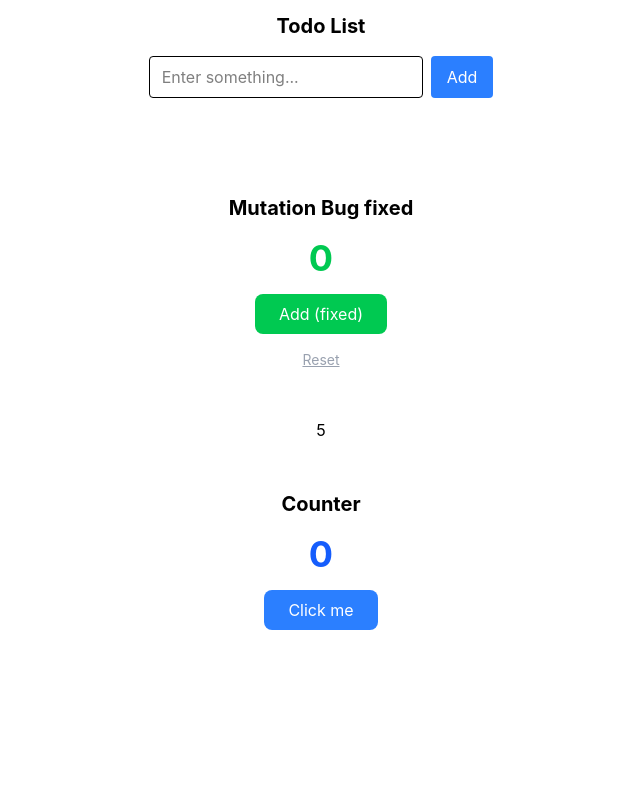
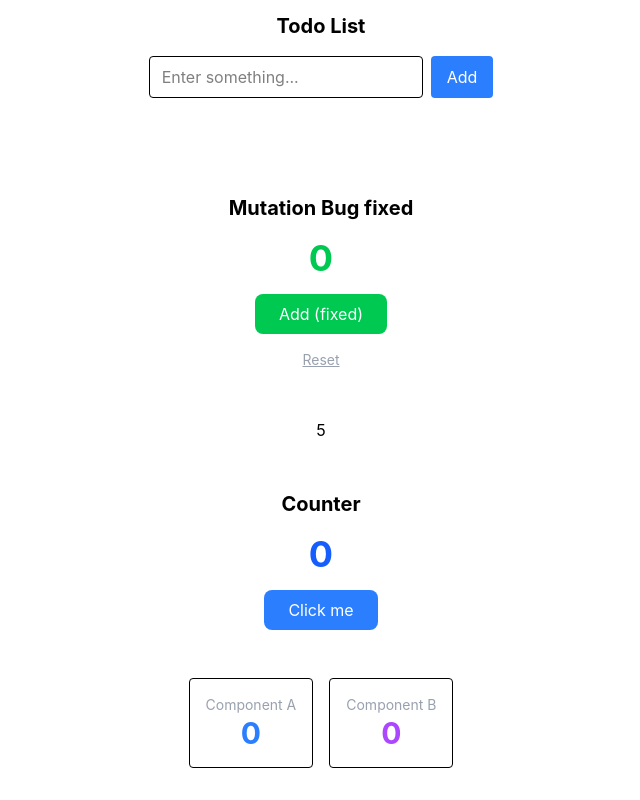
Before and after one commit to zuqiang-Yu/Zuqiang-Yu-interm-repo, a React (Vite) app in the folder Intern_onboarding_files/onboarding-task-test-project/: page / in a window 1280 px wide. Shown: the part 682-1482 px from the top of the page, without its empty margins (319-959 px from the left). Before the commit the page ends 1376 px from the top, so only its background shows below. Built offline with nearby package versions, Linux system fonts and the light colour scheme.

Commit message:
[code]: add selector and two display components
Refs:#27

```diff
--- a/Intern_onboarding_files/onboarding-task-test-project/src/App.jsx
+++ b/Intern_onboarding_files/onboarding-task-test-project/src/App.jsx
@@ -6,6 +6,8 @@ import Counterv2 from './Counterv2.jsx';
 import ToDoList from './ToDoList.jsx';
 import Mutation from './Mutation_bug.jsx';
 import Stale from './Stale_Closure_bug.jsx';
+import DisplayA from './DisplayA';
+import DisplayB from './DisplayB';
 
 const Button = memo(function Button({ onClick, label }) {
   console.log(`Button "${label}" 重新渲染了`);
@@ -62,6 +64,10 @@ function App() {
       </>
 
       <Counter />
+      <div className="flex gap-4">
+        <DisplayA />
+        <DisplayB />
+      </div>
     </div>
   );
 }
--- a/Intern_onboarding_files/onboarding-task-test-project/src/Counterv2.jsx
+++ b/Intern_onboarding_files/onboarding-task-test-project/src/Counterv2.jsx
@@ -1,8 +1,8 @@
 import { useSelector, useDispatch } from 'react-redux';
-import { increment, decrement, reset } from './store/counterSlice';
+import { increment, decrement, reset, selectCount } from './store/counterSlice';
 
 function Counterv2() {
-  const count = useSelector((state) => state.counter.count); // 从 store 读数据
+  const count = useSelector(selectCount); // 从 store 读数据
   const dispatch = useDispatch(); // 用来触发 action
 
   return (
--- /dev/null
+++ b/Intern_onboarding_files/onboarding-task-test-project/src/DisplayA.jsx
@@ -0,0 +1,15 @@
+import { useSelector } from 'react-redux';
+import { selectCount } from './store/counterSlice';
+
+function DisplayA() {
+  const count = useSelector(selectCount);
+
+  return (
+    <div className="p-4 border rounded text-center">
+      <p className="text-sm text-gray-400">Component A</p>
+      <p className="text-3xl font-bold text-blue-500">{count}</p>
+    </div>
+  );
+}
+
+export default DisplayA;
--- /dev/null
+++ b/Intern_onboarding_files/onboarding-task-test-project/src/DisplayB.jsx
@@ -0,0 +1,15 @@
+import { useSelector } from 'react-redux';
+import { selectCount } from './store/counterSlice';
+
+function DisplayB() {
+  const count = useSelector(selectCount);
+
+  return (
+    <div className="p-4 border rounded text-center">
+      <p className="text-sm text-gray-400">Component B</p>
+      <p className="text-3xl font-bold text-purple-500">{count}</p>
+    </div>
+  );
+}
+
+export default DisplayB;
--- a/Intern_onboarding_files/onboarding-task-test-project/src/store/counterSlice.js
+++ b/Intern_onboarding_files/onboarding-task-test-project/src/store/counterSlice.js
@@ -17,4 +17,6 @@ const counterSlice = createSlice({
 });
 
 export const { increment, decrement, reset } = counterSlice.actions;
+
+export const selectCount = (state) => state.counter.count;
 export default counterSlice.reducer;
```
